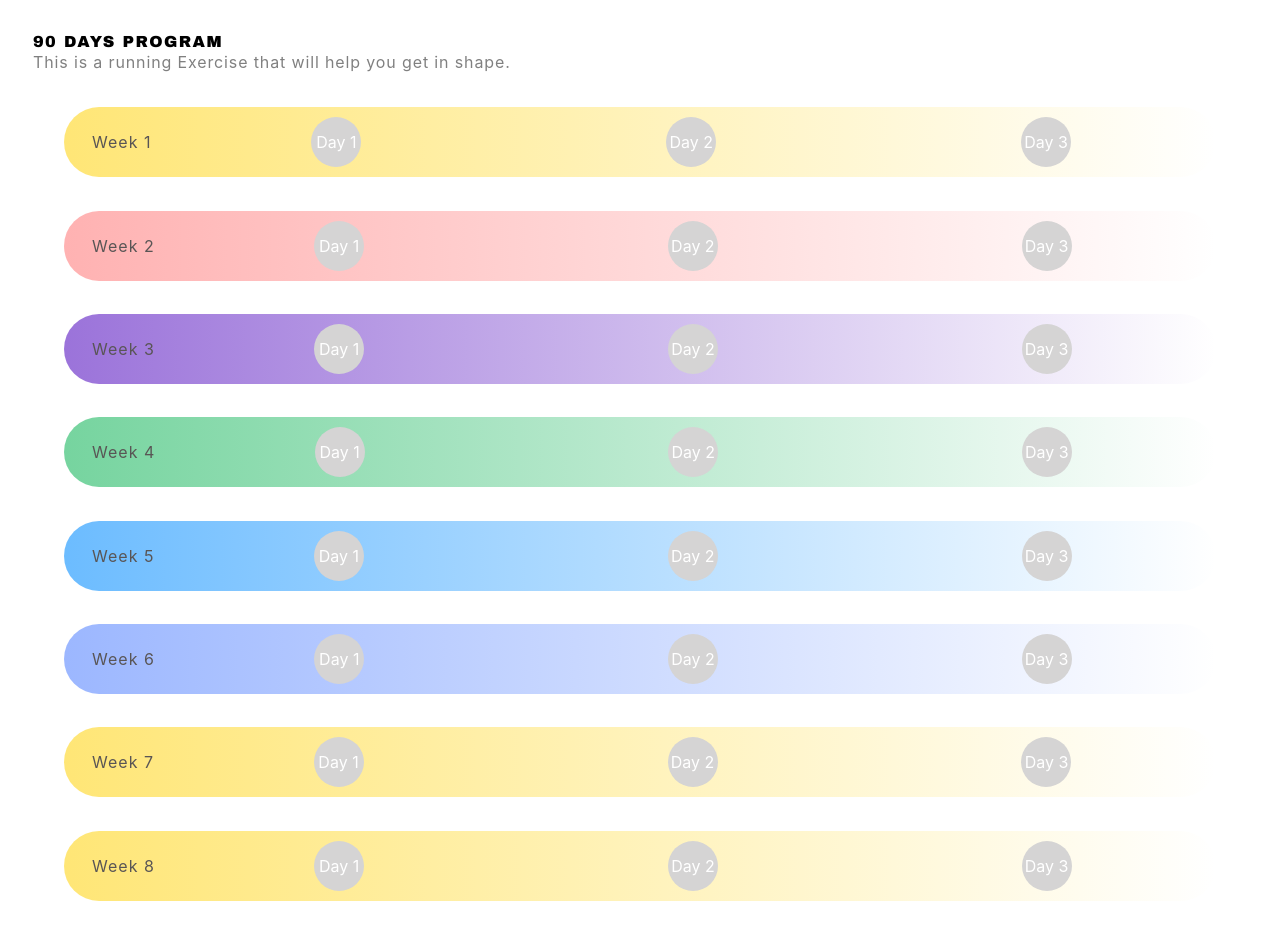
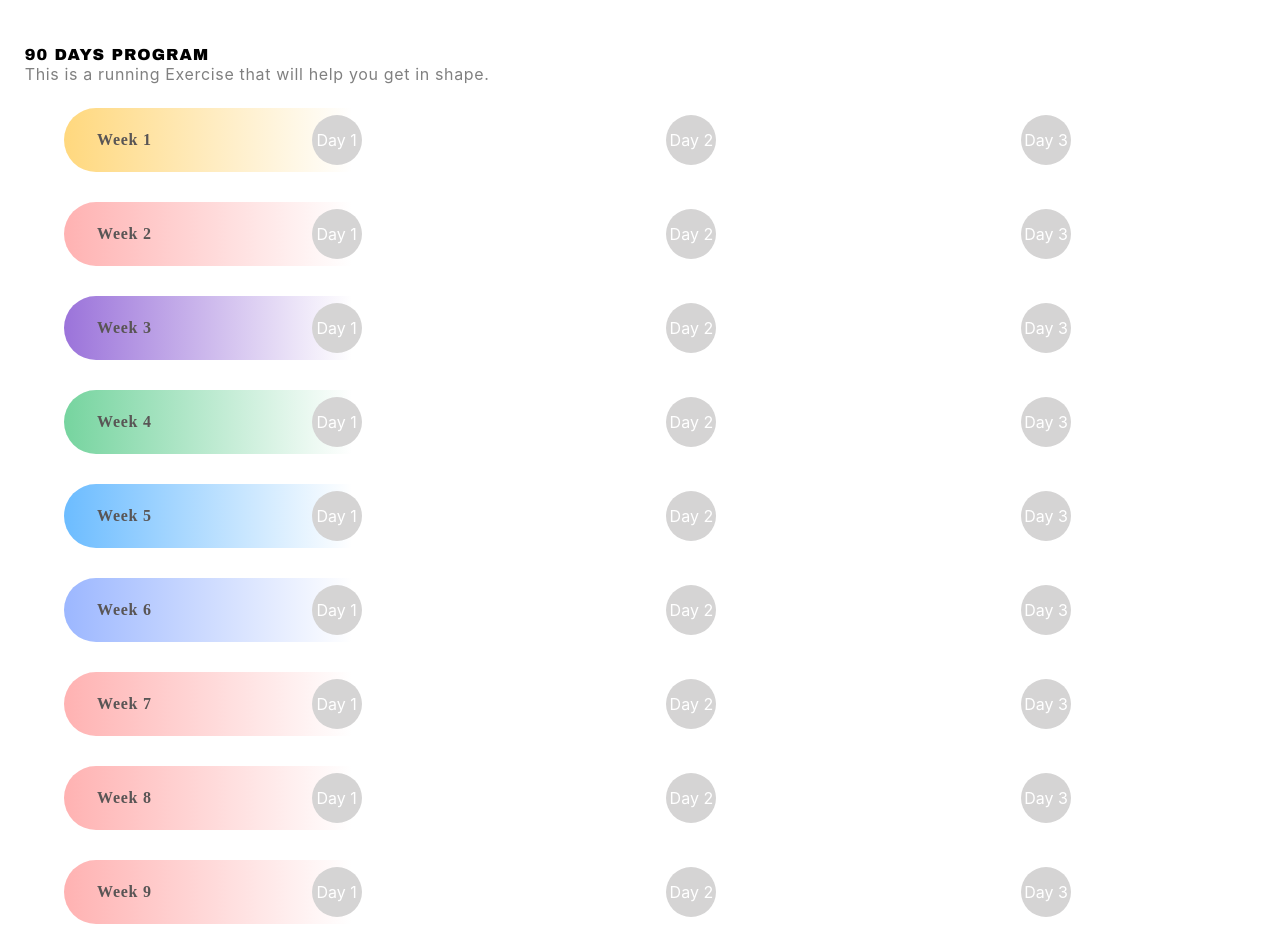
Before and after one commit to KaltrinaDragobuzhda/couch-running, a React (Create React App) app: page / in a window 1280 px wide. Shown: the top 932 px of the page. Built offline with nearby package versions, Linux system fonts and the light colour scheme.

Commit message:
Now we can see the progress status to all weeks.

```diff
--- a/src/HomeComponent/HomeComponent.css
+++ b/src/HomeComponent/HomeComponent.css
@@ -1,32 +1,35 @@
+.body{
+  width: 100%;
+}
+
 .header{
-  margin-top: 24.7pt;
-  size: 19.8pt;
+  margin-top: 45.8px;
+  size: 19.8px;
   font-weight: bolder;
   font-family: "Arial Black", sans-serif;
-  margin-left: 33px;
-  width: 251pt;
-  letter-spacing: 1.07pt;
+  margin-left: 24.7px;
+  width: 251px;
+  letter-spacing: 1.07px;
 }
 
 .paragraph{
-  size: 16pt;
-  letter-spacing: 0.65pt;
-  line-height: 18pt;
-  width: 90%;
+  size: 16px;
+  letter-spacing: 0.65px;
+  line-height: 18px;
+  margin-top: 2.2px;
+  width: 87%;
   color: gray;
-  margin-left: 33px;
+  margin-left: 24.7px;
 }
 
-.week-container1 {
-  height: 70px;
+.week-container{
+  height: 64.1px;
   display: flex;
   width: 90%;
   display: flex;
   align-items: center;
-  margin-top: 25pt;
+  margin-top: 29.9px;
   border-radius: 40px;
-  background-image: linear-gradient(to left, rgba(255,233,220,0), rgb(255, 230, 118));
-  /* background-color: pink; */
 }
 
 .nav-links{
@@ -35,6 +38,7 @@
 
 .weekday-container {
   display: flex;
+  height: 100%;
   flex-grow: 1;
   margin-left: 15px;
   justify-content: center;
@@ -43,15 +47,19 @@
 }
 
 .week-marker {
+  font-family: Text;
+  font-weight: bold;
   line-height: 72px;
   text-align: center;
-  margin-left: 28px;
-  size: 14pt;
-  letter-spacing: 0.76pt;
+  margin-left: 33px;
+  size: 1px;
+  letter-spacing: 0.76px;
   color: rgb(89 85 85);
 }
 
-.week-container1 .exercise-link {
+
+
+.week-container .exercise-link {
   background-color: rgb(213 212 212);
   color: white;
   text-decoration: none;
@@ -62,10 +70,6 @@
   text-align: center;
   justify-content: center;
   line-height: 50px;
-}
-
-.week-container1 .exercise-link:hover{
-  background-color: rgba(255, 255, 255, 0.75);
 }
 
 .state-description:first-child{
@@ -85,296 +89,287 @@
   display: flex;
   flex-direction: row;
 }
+/* week 1 */
+.week-container.week-container-one{
 
-.week-container1 .exercise-link-completed {
-  background-color: rgba(255,178,0,0.85);
+  margin-top: 25px;
+  background-image: linear-gradient(to left, rgba(255,233,220,0), rgb(255,209,103,0.85));;
 }
 
-.week-container1 .exercise-link-progress {
-  border: 1px solid red;
-}
-/* WEEK 2 */
-.week-container2 {
-  height: 70px;
-  display: flex;
-  width: 90%;
-  display: flex;
-  align-items: center;
-  margin-top: 25pt;
-  border-radius: 40px;
-  background-image: linear-gradient(to left, rgba(255,233,220,0), rgb(255 178 178));
-  /* background-color: pink; */
+.week-container.week-container-one.size0{
+  background-size: 25% 100%;
+  background-repeat: no-repeat;
 }
 
-.week-container2 .exercise-link {
-  background-color: rgb(213 212 212);
-  color: white;
-  text-decoration: none;
-  height: 50px;
-  width: 50px;
-  border-radius: 25px;
-  display: flex;
-  text-align: center;
-  justify-content: center;
-  line-height: 50px;
+.week-container.week-container-one.size1{
+  background-size: 50% 100%;
+  background-repeat: no-repeat;
 }
 
-.week-container2 .exercise-link-completed {
-  background-color: rgba(255,178,0,0.85);
+.week-container.week-container-one.size2{
+  background-size: 75% 100%;
+  background-repeat: no-repeat;
 }
 
-.week-container2 .exercise-link-progress {
-  border: 1px solid red;
-}
-/* WEEK 2 */
-
-/* WEEK 3 */
-.week-container3 {
-  height: 70px;
-  display: flex;
-  width: 90%;
-  display: flex;
-  align-items: center;
-  margin-top: 25pt;
-  border-radius: 40px;
-  background-image: linear-gradient(to left, rgba(255,233,220,0), rgb(155 115 218));
-  /* background-color: pink; */
+.week-container.week-container-one.size3{
+  background-size: 100% 100%;
+  background-repeat: no-repeat;
 }
 
-.week-container3 .exercise-link {
-  background-color: rgb(213 212 212);
-  color: white;
-  text-decoration: none;
-  height: 50px;
-  width: 50px;
-  border-radius: 25px;
-  display: flex;
-  text-align: center;
-  justify-content: center;
-  line-height: 50px;
+
+.week-container.week-container-two.size0{
+  background-size: 25% 100%;
+  background-repeat: no-repeat;
 }
 
-.week-container3 .exercise-link-completed {
-  background-color: rgba(255,178,0,0.85);
+.week-container.week-container-two.size1{
+  background-size: 50% 100%;
+  background-repeat: no-repeat;
 }
 
-.week-container3 .exercise-link-progress {
-  border: 1px solid red;
+.week-container.week-container-two.size2{
+  background-size: 75% 100%;
+  background-repeat: no-repeat;
 }
-/* WEEK 3 */
+
+.week-container.week-container-two.size3{
+  background-size: 100% 100%;
+  background-repeat: no-repeat;
+}
 
 
-/* WEEK 4 */
-.week-container4 {
-  height: 70px;
-  display: flex;
-  width: 90%;
-  display: flex;
-  align-items: center;
-  margin-top: 25pt;
-  border-radius: 40px;
-  background-image: linear-gradient(to left, rgba(255,233,220,0), rgb(118 212 159));
-  /* background-color: pink; */
+.week-container.week-container-three.size0{
+  background-size: 25% 100%;
+  background-repeat: no-repeat;
 }
 
-.week-container4 .exercise-link {
-  background-color: rgb(213 212 212);
-  color: white;
-  text-decoration: none;
-  height: 50px;
-  width: 50px;
-  border-radius: 25px;
-  display: flex;
-  text-align: center;
-  justify-content: center;
-  line-height: 50px;
+.week-container.week-container-three.size1{
+  background-size: 50% 100%;
+  background-repeat: no-repeat;
 }
 
-.week-container4 .exercise-link-completed {
-  background-color: rgba(255,178,0,0.85);
+.week-container.week-container-three.size2{
+  background-size: 75% 100%;
+  background-repeat: no-repeat;
 }
 
-.week-container4 .exercise-link-progress {
-  border: 1px solid red;
+.week-container.week-container-three.size3{
+  background-size: 100% 100%;
+  background-repeat: no-repeat;
 }
-/* WEEK 4 */
 
 
-/* WEEK 5 */
-.week-container5 {
-  height: 70px;
-  display: flex;
-  width: 90%;
-  display: flex;
-  align-items: center;
-  margin-top: 25pt;
-  border-radius: 40px;
-  background-image: linear-gradient(to left, rgba(255,233,220,0), rgb(108 188 255));
-  /* background-color: pink; */
+.week-container.week-container-four.size0{
+  background-size: 25% 100%;
+  background-repeat: no-repeat;
 }
 
-.week-container5 .exercise-link {
-  background-color: rgb(213 212 212);
-  color: white;
-  text-decoration: none;
-  height: 50px;
-  width: 50px;
-  border-radius: 25px;
-  display: flex;
-  text-align: center;
-  justify-content: center;
-  line-height: 50px;
+.week-container.week-container-four.size1{
+  background-size: 50% 100%;
+  background-repeat: no-repeat;
 }
 
-.week-container5 .exercise-link-completed {
-  background-color: rgba(255,178,0,0.85);
+.week-container.week-container-four.size2{
+  background-size: 75% 100%;
+  background-repeat: no-repeat;
 }
 
-.week-container5 .exercise-link-progress {
-  border: 1px solid red;
+.week-container.week-container-four.size3{
+  background-size: 100% 100%;
+  background-repeat: no-repeat;
 }
-/* WEEK 5 */
 
 
-/* WEEK 6 */
-.week-container6 {
-  height: 70px;
-  display: flex;
-  width: 90%;
-  display: flex;
-  align-items: center;
-  margin-top: 25pt;
-  border-radius: 40px;
-  background-image: linear-gradient(to left, rgba(255,233,220,0), rgb(156 183 255));
-  /* background-color: pink; */
+.week-container.week-container-five.size0{
+  background-size: 25% 100%;
+  background-repeat: no-repeat;
 }
 
-.week-container6 .exercise-link {
-  background-color: rgb(213 212 212);
-  color: white;
-  text-decoration: none;
-  height: 50px;
-  width: 50px;
-  border-radius: 25px;
-  display: flex;
-  text-align: center;
-  justify-content: center;
-  line-height: 50px;
+.week-container.week-container-five.size1{
+  background-size: 50% 100%;
+  background-repeat: no-repeat;
 }
 
-.week-container6 .exercise-link-completed {
-  background-color: rgba(255,178,0,0.85);
+.week-container.week-container-five.size2{
+  background-size: 75% 100%;
+  background-repeat: no-repeat;
 }
 
-.week-container6 .exercise-link-progress {
-  border: 1px solid red;
+.week-container.week-container-five.size3{
+  background-size: 100% 100%;
+  background-repeat: no-repeat;
 }
-/* WEEK 6 */
+
+.week-container.week-container-six.size0{
+  background-size: 25% 100%;
+  background-repeat: no-repeat;
+}
+
+.week-container.week-container-six.size1{
+  background-size: 50% 100%;
+  background-repeat: no-repeat;
+}
+
+.week-container.week-container-six.size2{
+  background-size: 75% 100%;
+  background-repeat: no-repeat;
+}
+
+.week-container.week-container-six.size3{
+  background-size: 100% 100%;
+  background-repeat: no-repeat;
+}
+
+.week-container.week-container-seven.size0{
+  background-size: 25% 100%;
+  background-repeat: no-repeat;
+}
+
+.week-container.week-container-seven.size1{
+  background-size: 50% 100%;
+  background-repeat: no-repeat;
+}
+
+.week-container.week-container-seven.size2{
+  background-size: 75% 100%;
+  background-repeat: no-repeat;
+}
+
+.week-container.week-container-seven.size3{
+  background-size: 100% 100%;
+  background-repeat: no-repeat;
+}
+
+.week-container.week-container-eight.size0{
+  background-size: 25% 100%;
+  background-repeat: no-repeat;
+}
+
+.week-container.week-container-eight.size1{
+  background-size: 50% 100%;
+  background-repeat: no-repeat;
+}
+
+.week-container.week-container-eight.size2{
+  background-size: 75% 100%;
+  background-repeat: no-repeat;
+}
+
+.week-container.week-container-eight.size3{
+  background-size: 100% 100%;
+  background-repeat: no-repeat;
+}
+
+.week-container.week-container-nine.size0{
+  background-size: 25% 100%;
+  background-repeat: no-repeat;
+}
+
+.week-container.week-container-nine.size1{
+  background-size: 50% 100%;
+  background-repeat: no-repeat;
+}
+
+.week-container.week-container-nine.size2{
+  background-size: 75% 100%;
+  background-repeat: no-repeat;
+}
+
+.week-container.week-container-nine.size3{
+  background-size: 100% 100%;
+  background-repeat: no-repeat;
+}
+
+.week-container-one .exercise-link-completed {
+  background-color: rgb(255,178,0,0.85);
+}
+
+.week-container-one .exercise-link-progress {
+  border: 2px solid rgb(255,178,0,0.85);
+
+}
+/* week 1 */
+
+/* week 2 */
+.week-container.week-container-two{
+  background-image: linear-gradient(to left, rgba(255,233,220,0), rgb(255 178 178));;
+}
+
+.week-container-two .exercise-link-completed {
+  background-color: rgb(255 178 178);
+}
+
+.week-container-two .exercise-link-progress {
+  border: 2px solid rgb(239 134 134);
+}
+/* week 2 */
+
+/* week 3 */
+.week-container.week-container-three{
+  background-image: linear-gradient(to left, rgba(255,233,220,0), rgb(155 115 218));;
+}
+
+.week-container-three .exercise-link-completed {
+  background-color: rgb(168 134 223);
+}
+
+.week-container-three .exercise-link-progress {
+  border: 2px solid rgb(168 134 223);
+}
+/* week 3 */
 
 
-/* WEEK 7 */
-.week-container7 {
-  height: 70px;
-  display: flex;
-  width: 90%;
-  display: flex;
-  align-items: center;
-  margin-top: 25pt;
-  border-radius: 40px;
-  background-image: linear-gradient(to left, rgba(255,233,220,0), rgb(255, 230, 118));
-  /* background-color: pink; */
+/* week 4 */
+.week-container.week-container-four{
+  background-image: linear-gradient(to left, rgba(255,233,220,0), rgb(118 212 159));;
 }
 
-.week-container7 .exercise-link {
-  background-color: rgb(213 212 212);
-  color: white;
-  text-decoration: none;
-  height: 50px;
-  width: 50px;
-  border-radius: 25px;
-  display: flex;
-  text-align: center;
-  justify-content: center;
-  line-height: 50px;
+.week-container-four .exercise-link-completed {
+  background-color: rgb(118 212 159);
 }
 
-.week-container7 .exercise-link-completed {
-  background-color: rgba(255,178,0,0.85);
+.week-container-four .exercise-link-progress {
+  border: 2px solid rgb(118 212 159);
+}
+/* week 4 */
+
+/* week 5 */
+.week-container.week-container-five{
+  background-image: linear-gradient(to left, rgba(255,233,220,0), rgb(108 188 255));;
 }
 
-.week-container7 .exercise-link-progress {
-  border: 1px solid red;
-}
-/* WEEK 7 */
-
-
-/* WEEK 8 */
-.week-container8 {
-  height: 70px;
-  display: flex;
-  width: 90%;
-  display: flex;
-  align-items: center;
-  margin-top: 25pt;
-  border-radius: 40px;
-  background-image: linear-gradient(to left, rgba(255,233,220,0), rgb(255, 230, 118));
-  /* background-color: pink; */
+.week-container-five .exercise-link-completed {
+  background-color: rgb(108 188 255);
 }
 
-.week-container8 .exercise-link {
-  background-color: rgb(213 212 212);
-  color: white;
-  text-decoration: none;
-  height: 50px;
-  width: 50px;
-  border-radius: 25px;
-  display: flex;
-  text-align: center;
-  justify-content: center;
-  line-height: 50px;
+.week-container-five .exercise-link-progress {
+  border: 2px solid rgb(108 188 255);
+}
+/* week 5 */
+
+/* week 6 */
+.week-container.week-container-six{
+  background-image: linear-gradient(to left, rgba(255,233,220,0), rgb(156 183 255));;
 }
 
-.week-container8 .exercise-link-completed {
-  background-color: rgba(255,178,0,0.85);
+.week-container-six .exercise-link-completed {
+  background-color: rgb(156 183 255);
 }
 
-.week-container8 .exercise-link-progress {
-  border: 1px solid red;
+.week-container-six .exercise-link-progress {
+  border: 2px solid rgb(156 183 255);
 }
-/* WEEK 8 */
+/* week 6 */
 
-
-/* WEEK 9 */
-.week-container9 {
-  height: 70px;
-  display: flex;
-  width: 90%;
-  display: flex;
-  align-items: center;
-  margin-top: 25pt;
-  border-radius: 40px;
-  background-image: linear-gradient(to left, rgba(255,233,220,0), rgb(255, 230, 118));
-  /* background-color: pink; */
+.week-container.week-container-seven{
+  background-image: linear-gradient(to left, rgba(255,233,220,0), rgb(255 178 178));;
 }
 
-.week-container9 .exercise-link {
-  background-color: rgb(213 212 212);
-  color: white;
-  text-decoration: none;
-  height: 50px;
-  width: 50px;
-  border-radius: 25px;
-  display: flex;
-  text-align: center;
-  justify-content: center;
-  line-height: 50px;
+.week-container.week-container-eight{
+  background-image: linear-gradient(to left, rgba(255,233,220,0), rgb(255 178 178));;
 }
 
-.week-container9 .exercise-link-completed {
-  background-color: rgba(255,178,0,0.85);
+.week-container.week-container-nine{
+  margin-bottom: 20px;
+  background-image: linear-gradient(to left, rgba(255,233,220,0), rgb(255 178 178));;
 }
-
-.week-container9 .exercise-link-progress {
-  border: 1px solid red;
-}
-/* WEEK 9 */
--- a/src/HomeComponent/HomeComponent.js
+++ b/src/HomeComponent/HomeComponent.js
@@ -4,6 +4,30 @@ import { Link } from 'react-router-dom';
 import { getObject } from '../exerciseStorageService';
 
 function HomeComponent () {
+  function weekStatus (n) {
+    const exerciseData = getObject();
+    const weekOneDayOneIsFinished = !!(exerciseData.finished.find(x => x[0] == n && x[1] == 1));
+    const weekOneDayTwoIsFinished = !!(exerciseData.finished.find(x => x[0] == n && x[1] == 2));
+    const weekOneDayThreeIsFinished = !!(exerciseData.finished.find(x => x[0] == n && x[1] == 3));
+
+    let weekOneStatus = 0;
+    if (weekOneDayOneIsFinished) {
+      weekOneStatus = 1;
+      return weekOneStatus;
+    }
+    if (weekOneDayTwoIsFinished) {
+      weekOneStatus = 2;
+      return weekOneStatus;
+    }
+
+    if (weekOneDayThreeIsFinished) {
+      weekOneStatus = 3;
+      return weekOneStatus;
+    }
+    if (!weekOneDayOneIsFinished && !weekOneDayOneIsFinished && !weekOneDayThreeIsFinished) {
+      return 0;
+    }
+  }
   return (
     <nav>
       <div className="header">90 DAYS PROGRAM</div>
@@ -11,55 +35,56 @@ function HomeComponent () {
         you get in shape.
       </div>
       <div className="nav-links">
-        <div className='week-container1'>
+
+        <div className={'week-container week-container-one size' + weekStatus(1)}>
           <span className="week-marker">Week 1</span>
           <WeekDayComponent day="1" week="1" />
           <WeekDayComponent day="2" week="1" />
           <WeekDayComponent day="3" week="1" />
         </div>
-        <div className='week-container2'>
+        <div className={'week-container week-container-two size' + weekStatus(2)}>
           <span className="week-marker">Week 2</span>
           <WeekDayComponent day="1" week="2" />
           <WeekDayComponent day="2" week="2" />
           <WeekDayComponent day="3" week="2" />
         </div>
-        <div className='week-container3'>
+        <div className={'week-container week-container-three size' + weekStatus(3)}>
           <span className="week-marker">Week 3</span>
           <WeekDayComponent day="1" week="3" />
           <WeekDayComponent day="2" week="3" />
           <WeekDayComponent day="3" week="3" />
         </div>
-        <div className='week-container4'>
+        <div className={'week-container week-container-four size' + weekStatus(4)}>
           <span className="week-marker">Week 4</span>
           <WeekDayComponent day="1" week="4" />
           <WeekDayComponent day="2" week="4" />
           <WeekDayComponent day="3" week="4" />
         </div>
-        <div className='week-container5'>
+        <div className={'week-container week-container-five size' + weekStatus(5)}>
           <span className="week-marker">Week 5</span>
           <WeekDayComponent day="1" week="5" />
           <WeekDayComponent day="2" week="5" />
           <WeekDayComponent day="3" week="5" />
         </div>
-        <div className='week-container6'>
+        <div className={'week-container week-container-six size' + weekStatus(6)}>
           <span className="week-marker">Week 6</span>
           <WeekDayComponent day="1" week="6" />
           <WeekDayComponent day="2" week="6" />
           <WeekDayComponent day="3" week="6" />
         </div>
-        <div className='week-container7'>
+        <div className={'week-container week-container-seven size' + weekStatus(7)}>
           <span className="week-marker">Week 7</span>
           <WeekDayComponent day="1" week="7" />
           <WeekDayComponent day="2" week="7" />
           <WeekDayComponent day="3" week="7" />
         </div>
-        <div className='week-container8'>
+        <div className={'week-container week-container-eight size' + weekStatus(8)}>
           <span className="week-marker">Week 8</span>
           <WeekDayComponent day="1" week="8" />
           <WeekDayComponent day="2" week="8" />
           <WeekDayComponent day="3" week="8" />
         </div>
-        <div className='week-container9'>
+        <div className={'week-container week-container-nine size' + weekStatus(9)}>
           <span className="week-marker">Week 9</span>
           <WeekDayComponent day="1" week="9" />
           <WeekDayComponent day="2" week="9" />
@@ -74,16 +99,17 @@ function WeekDayComponent (props) {
   const exerciseData = getObject();
   const existingFinishedData = exerciseData.finished.find(x => x[0] === props.week && x[1] === props.day);
   const inProgressData = exerciseData.progress.find(x => x[0] === props.week && x[1] === props.day);
-
   if (existingFinishedData) {
     return <div className="weekday-container">
-      <Link className="exercise-link exercise-link-completed" to={`/week/${props.week}/${props.day}`}>{`Day ${props.day}`}</Link>
+      <Link className="exercise-link exercise-link-completed"
+        to={`/week/${props.week}/${props.day}`}>{`Day ${props.day}`}</Link>
     </div>;
   }
 
   if (inProgressData) {
     return <div className="weekday-container">
-      <Link className="exercise-link exercise-link-progress" to={`/week/${props.week}/${props.day}`}>{`Day ${props.day}`}</Link>
+      <Link className="exercise-link exercise-link-progress"
+        to={`/week/${props.week}/${props.day}`}>{`Day ${props.day}`}</Link>
     </div>;
   }
 
```
Also changed, not shown: src/Exercises.js (+6 -6 lines).
